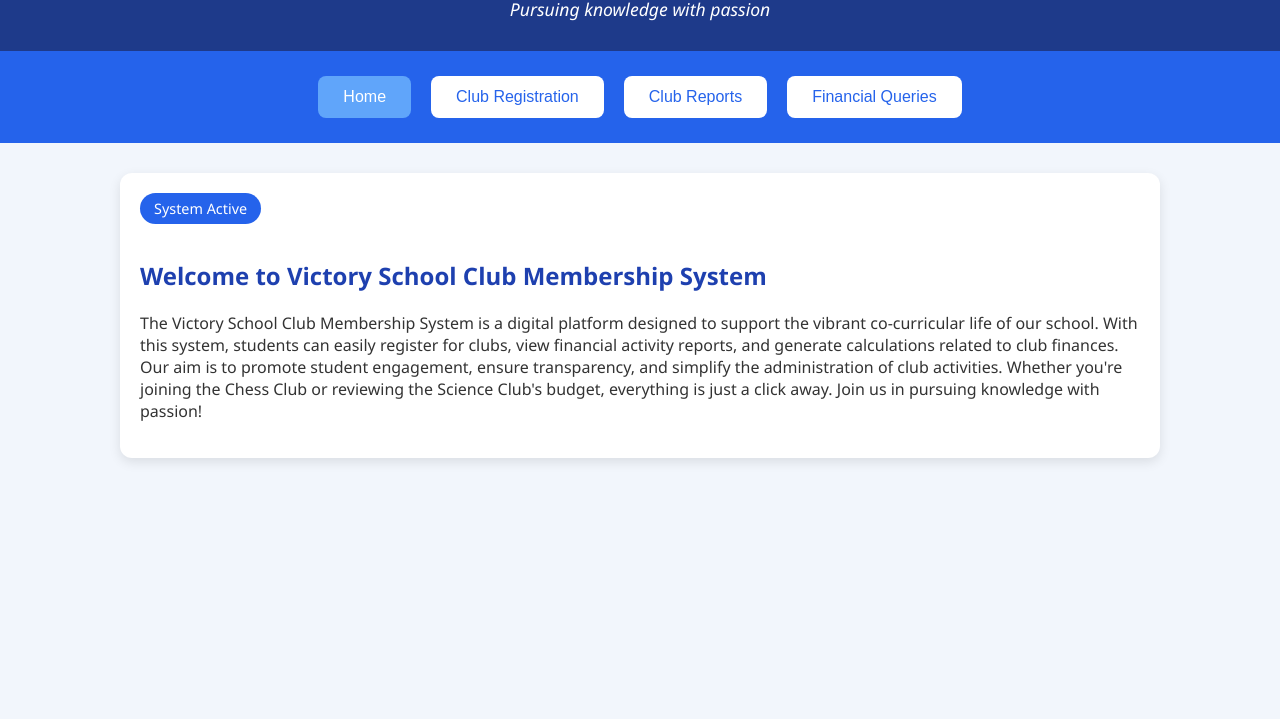
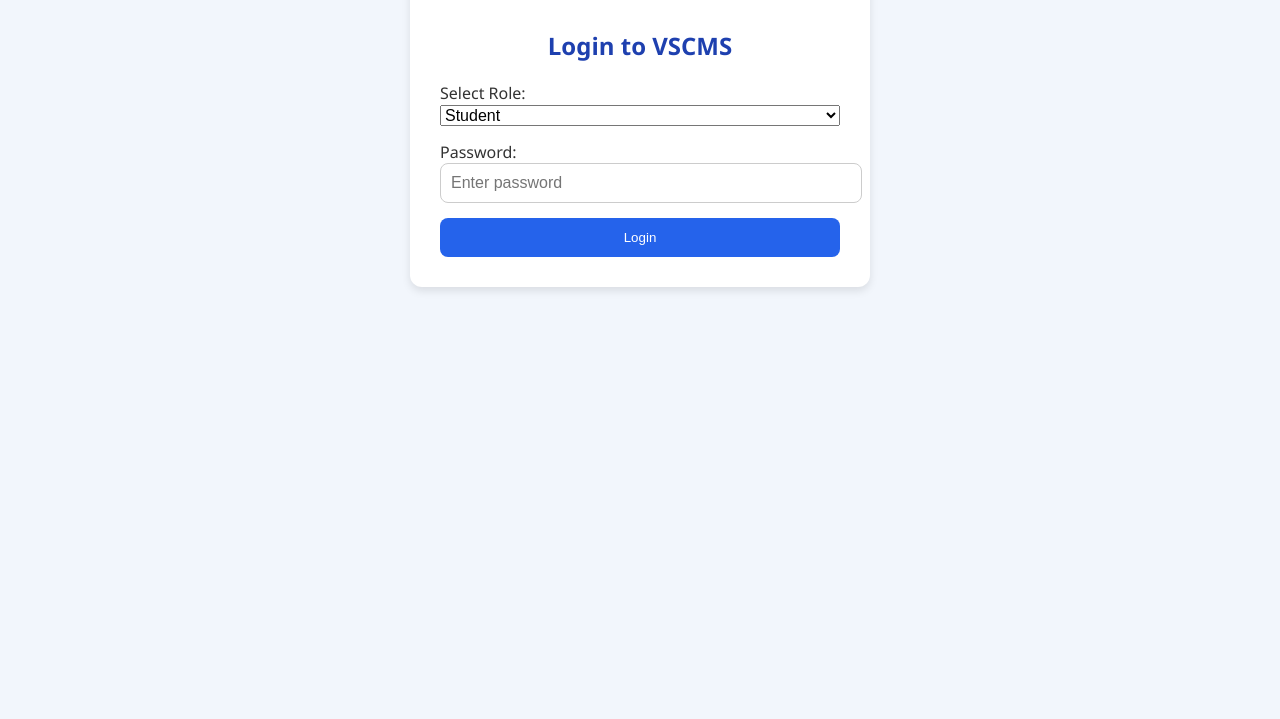
Before and after one commit to Frank6313/Victory-School-Club-Mebership-System, a plain HTML site: page index.html in a window 1280 px wide. Shown: the part 81-800 px from the top of the page. Drawn offline with Linux system fonts and the light colour scheme.

Commit message:
Update index.html

```diff
--- a/index.html
+++ b/index.html
@@ -7,7 +7,7 @@
   <style>
     body {
       margin: 0;
-      font-family: 'Segoe UI', Tahoma, Geneva, Verdana, sans-serif;
+      font-family: 'Segoe UI', sans-serif;
       background: #f2f6fc;
       color: #333;
     }
@@ -21,13 +21,10 @@
 
     header h1 {
       margin: 0;
-      font-size: 2rem;
     }
 
     header p {
-      margin: 5px 0 0;
       font-style: italic;
-      font-size: 1.1rem;
     }
 
     nav {
@@ -47,15 +44,10 @@
       border: none;
       border-radius: 8px;
       cursor: pointer;
-      transition: background 0.3s ease, color 0.3s ease;
+      transition: 0.3s;
     }
 
-    nav button:hover {
-      background-color: #60a5fa;
-      color: white;
-    }
-
-    nav button.active {
+    nav button:hover, nav button.active {
       background-color: #60a5fa;
       color: white;
     }
@@ -69,8 +61,45 @@
       box-shadow: 0 4px 12px rgba(0,0,0,0.1);
     }
 
-    h2 {
+    .hidden {
+      display: none;
+    }
+
+    .login-form {
+      max-width: 400px;
+      margin: 60px auto;
+      padding: 30px;
+      background: white;
+      border-radius: 12px;
+      box-shadow: 0 4px 8px rgba(0,0,0,0.1);
+    }
+
+    .login-form h2 {
+      margin-bottom: 20px;
       color: #1e40af;
+      text-align: center;
+    }
+
+    .login-form label, select, input {
+      width: 100%;
+      margin-bottom: 15px;
+      font-size: 16px;
+    }
+
+    .login-form input[type="password"] {
+      padding: 10px;
+      border: 1px solid #ccc;
+      border-radius: 8px;
+    }
+
+    .login-form button {
+      background-color: #2563eb;
+      color: white;
+      border: none;
+      padding: 12px;
+      border-radius: 8px;
+      width: 100%;
+      cursor: pointer;
     }
 
     .badge {
@@ -109,89 +138,40 @@
       color: #1e3a8a;
       font-weight: 500;
     }
+
+    .logout-btn {
+      float: right;
+      margin-right: 20px;
+      margin-top: -10px;
+    }
   </style>
-
-  <script>
-    function showPage(page) {
-      const content = document.getElementById('content');
-      const buttons = document.querySelectorAll("nav button");
-
-      // Remove active class from all buttons
-      buttons.forEach(btn => btn.classList.remove('active'));
-
-      // Add active class to the clicked button
-      const activeButton = document.querySelector(`button[data-page='${page}']`);
-      if (activeButton) {
-        activeButton.classList.add('active');
-      }
-
-      const pages = {
-        home: `
-          <span class="badge">System Active</span>
-          <h2>Welcome to Victory School Club Membership System</h2>
-          <p>
-            The Victory School Club Membership System is a digital platform designed to support the vibrant co-curricular
-            life of our school. With this system, students can easily register for clubs, view financial activity reports,
-            and generate calculations related to club finances. Our aim is to promote student engagement, ensure transparency,
-            and simplify the administration of club activities. Whether you're joining the Chess Club or reviewing the Science
-            Club's budget, everything is just a click away. Join us in pursuing knowledge with passion!
-          </p>
-        `,
-        registration: `
-          <h2>Register to Join a Club</h2>
-          <div class="club-grid">
-            ${[
-              'Debate', 'Chess', 'Science', 'Mathematics',
-              'Drama', 'Music', 'Art', 'Writing',
-              'Environmental', 'Computer Science', 'Agriculture'
-            ].map(club => `
-              <div class="club-card">
-                <a href="#">${club} Club Registration Form</a>
-              </div>
-            `).join('')}
-          </div>
-        `,
-        reports: `
-          <h2>Club Financial Reports</h2>
-          <p>Access detailed financial statements from each club below:</p>
-          <div class="club-grid">
-            ${[
-              'Debate', 'Chess', 'Science', 'Mathematics',
-              'Drama', 'Music', 'Art', 'Writing',
-              'Environmental', 'Computer Science', 'Agriculture'
-            ].map(club => `
-              <div class="club-card">
-                <a href="#">${club} Club Financial Report</a>
-              </div>
-            `).join('')}
-          </div>
-        `,
-        queries: `
-          <h2>Financial Calculations and Queries</h2>
-          <p>Generate summaries and financial breakdowns per club:</p>
-          <div class="club-grid">
-            ${[
-              'Debate', 'Chess', 'Science', 'Mathematics',
-              'Drama', 'Music', 'Art', 'Writing',
-              'Environmental', 'Computer Science', 'Agriculture'
-            ].map(club => `
-              <div class="club-card">
-                <a href="#">Generate ${club} Club Financial Summary</a>
-              </div>
-            `).join('')}
-          </div>
-        `
-      };
-
-      content.innerHTML = pages[page];
-    }
-  </script>
 </head>
 
-<body onload="showPage('home')">
+<body>
+
+  <!-- Login Screen -->
+  <div class="login-form" id="loginScreen">
+    <h2>Login to VSCMS</h2>
+    <label for="role">Select Role:</label>
+    <select id="role">
+      <option value="student">Student</option>
+      <option value="parent">Parent</option>
+      <option value="patron">Club Patron</option>
+      <option value="admin">Administrator</option>
+    </select>
+
+    <label for="password">Password:</label>
+    <input type="password" id="password" placeholder="Enter password"/>
+
+    <button onclick="login()">Login</button>
+  </div>
+
+  <!-- Main Interface -->
+  <div id="mainApp" class="hidden">
     <header>
       <h1>VICTORY SCHOOL CLUB MEMBERSHIP SYSTEM</h1>
       <p>Pursuing knowledge with passion</p>
+      <button class="logout-btn" onclick="logout()">Logout</button>
     </header>
 
     <nav>
@@ -202,7 +182,22 @@
     </nav>
 
     <section id="content">
-    <!-- Dynamic content loads here -->
+      <!-- Dynamic content will load here -->
     </section>
-</body>
-</html>
+  </div>
+
+  <script>
+    const rolePasswords = {
+      student: "student123",
+      parent: "parent123",
+      patron: "patron123",
+      admin: "admin123"
+    };
+
+    function login() {
+      const role = document.getElementById('role').value;
+      const pass = document.getElementById('password').value;
+
+      if (pass === rolePasswords[role]) {
+        document.getElementById('loginScreen').classList.add('hidden');
+        document.get
```
Lines whose indentation alone changed are shown as unchanged.
